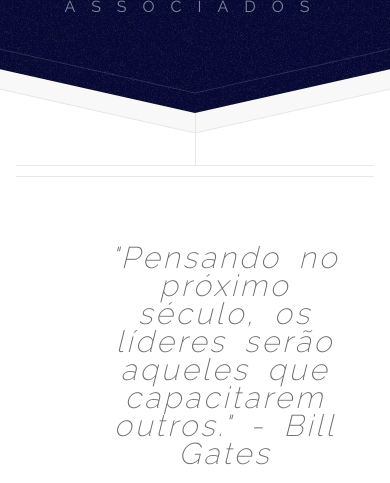
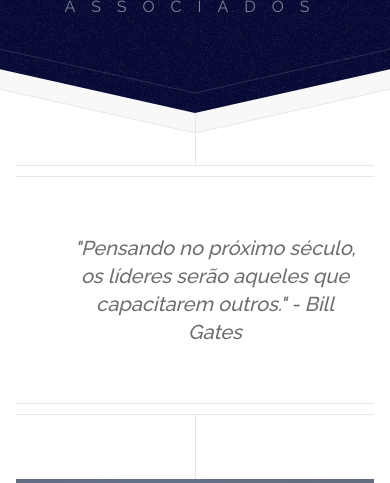
Before and after one commit to vicaescorcio/Sampaio, a PHP site: page /index.html in a window 390 px wide. Shown: the part 269-752 px from the top of the page. Run offline with PHP 8.4, Linux system fonts and the light colour scheme; grey boxes are pictures that could not be loaded.

Commit message:
version 1.5

```diff
--- a/css/style.css
+++ b/css/style.css
@@ -118,6 +118,17 @@
 		margin:0 auto;
 		font-weight: 200;
 
+	}
+	@media screen and (max-width:900px ){
+		blockquote{
+				font-style: italic;
+		font-size: 20px;
+		word-spacing: normal;
+		letter-spacing: normal;
+		padding: 1em 0 1em 2em;
+
+		font-weight: 500;
+		}
 	}
 
 /* Section/Article */
```
